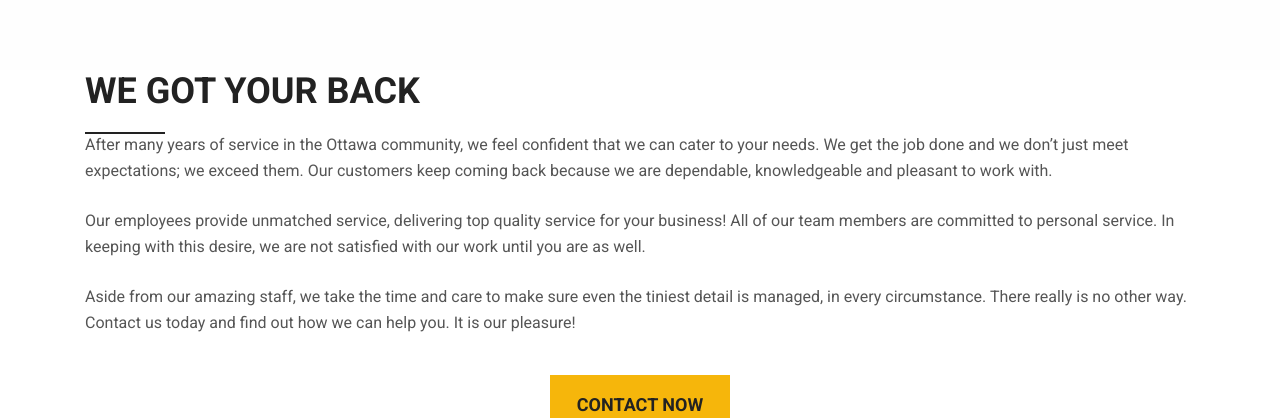
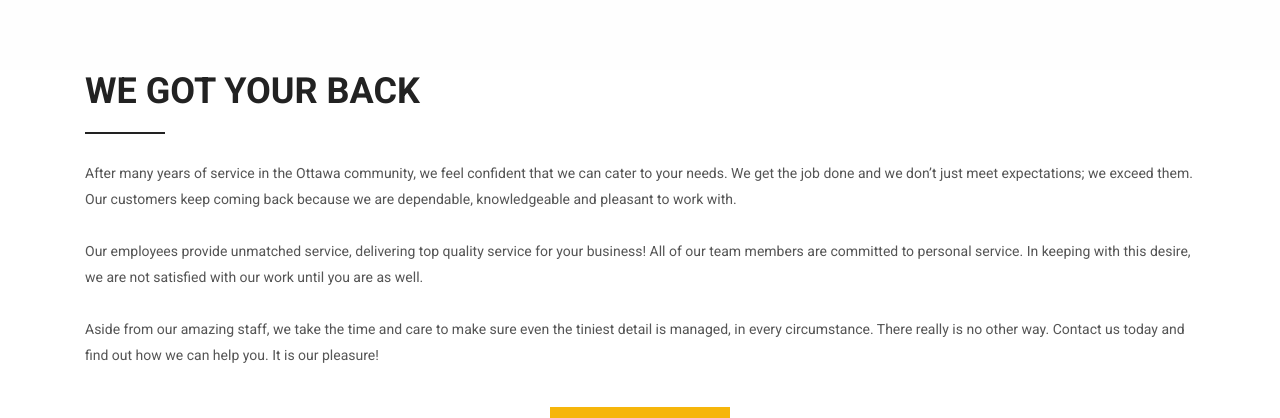
Before and after one commit to GoldieMohrProject/goldie-mohr, a React (Create React App) app in the folder client/: page / in a window 1280 px wide. Shown: the part 940-1358 px from the top of the page. Built offline with nearby package versions, Linux system fonts and the light colour scheme.

Commit message:
styling added for profile section

```diff
--- a/client/src/Pages/About/style.css
+++ b/client/src/Pages/About/style.css
@@ -162,7 +162,11 @@ a:focus, a:hover, .btn:focus, .btn:hover, button:focus, button:hover {
 }
 
 
-
+.profile {
+  font: 400 14px/26px "Roboto", sans-serif;
+  color: #555555;
+  padding-top: 28px;
+}
 
 
 /*   future */
```
